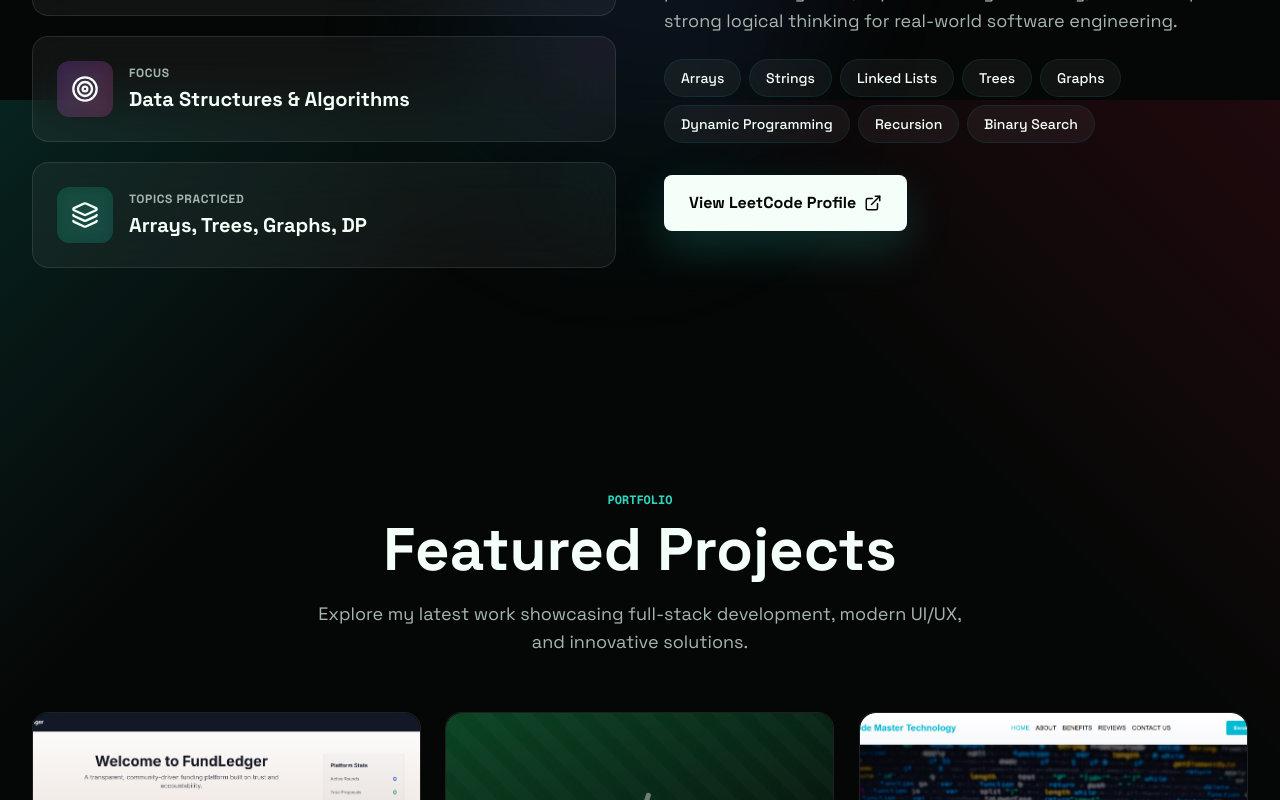
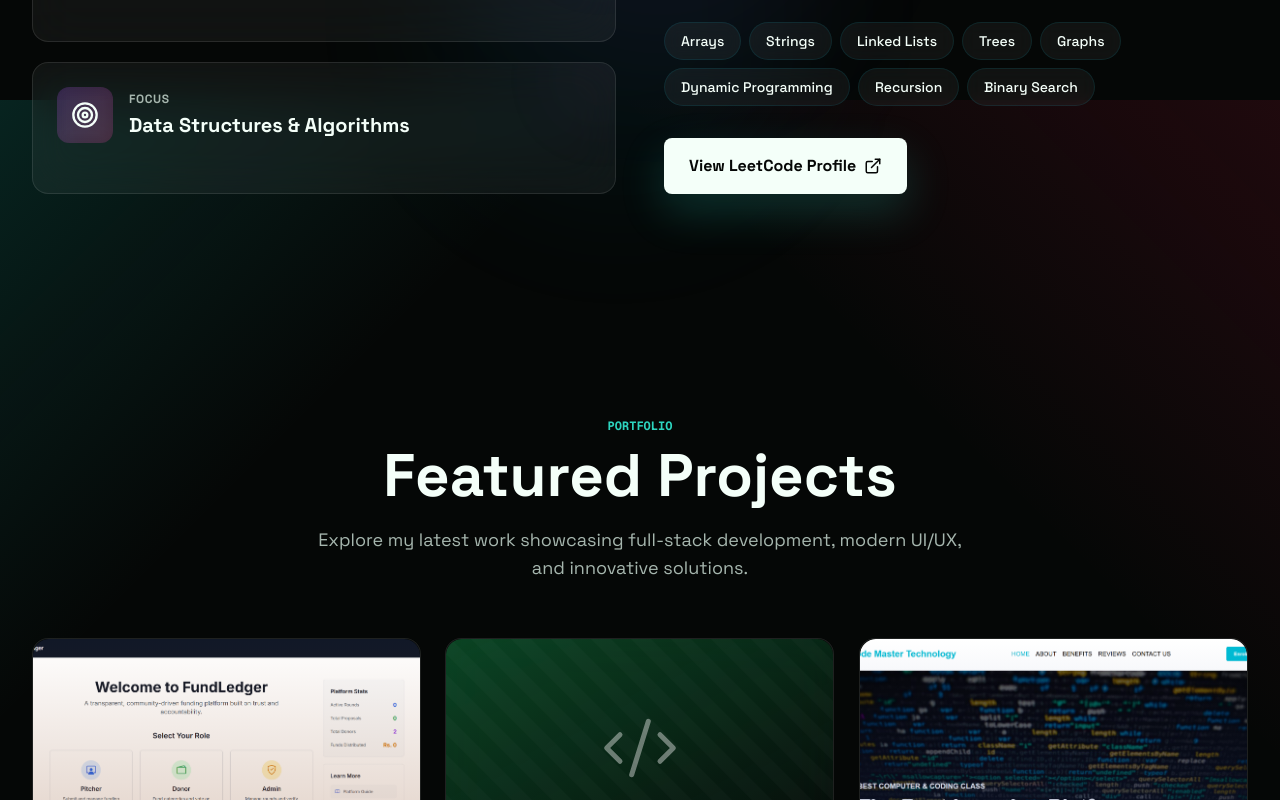
Before and after one commit to PANTH1101/panth-portfolio, a Next.js app: page / in a window 1280 px wide. Shown: the part 3100-3900 px from the top of the page. Built offline with nearby package versions, Linux system fonts and the light colour scheme.

Commit message:
Remove 'Topics Practiced' card from Coding Practice section

```diff
--- a/sections/CodingPractice.jsx
+++ b/sections/CodingPractice.jsx
@@ -1,7 +1,7 @@
 "use client";
 
 import { motion } from "framer-motion";
-import { Code2, Target, Layers, ExternalLink } from "lucide-react";
+import { Code2, Target, ExternalLink } from "lucide-react";
 import Container from "@/components/Container";
 import SectionHeading from "@/components/SectionHeading";
 import Button from "@/components/Button";
@@ -18,12 +18,6 @@ const stats = [
     label: "Focus",
     value: "Data Structures & Algorithms",
     gradient: "from-purple-500/20 to-pink-500/20"
-  },
-  {
-    icon: Layers,
-    label: "Topics Practiced",
-    value: "Arrays, Trees, Graphs, DP",
-    gradient: "from-emerald-500/20 to-teal-500/20"
   }
 ];
 
```
